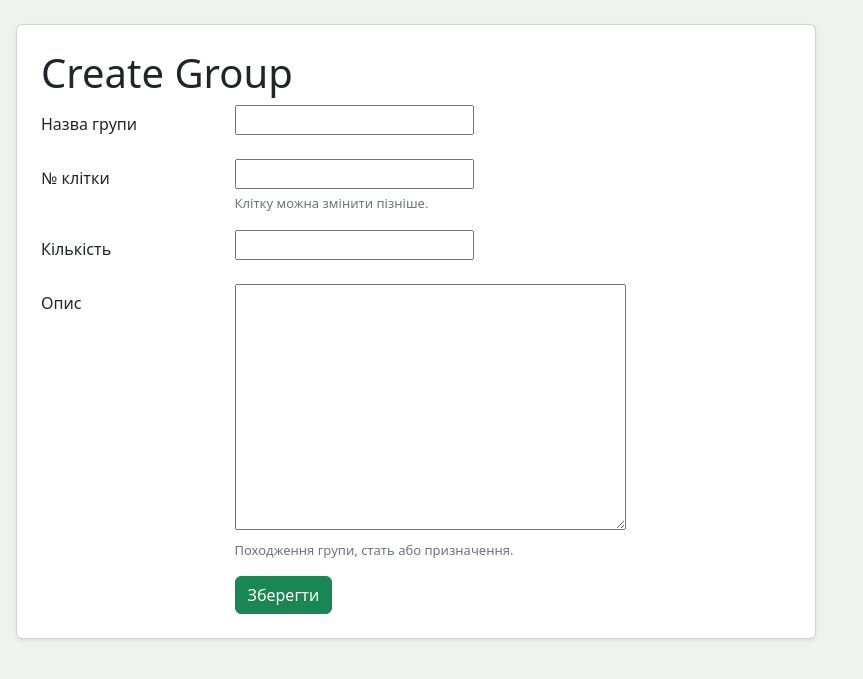
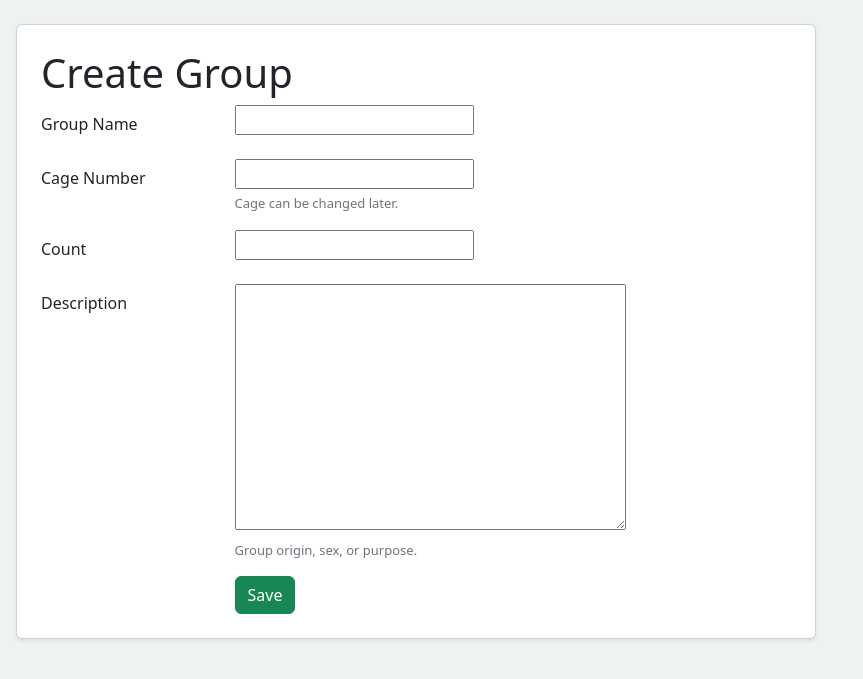
Before and after one commit to kaur-ua/Rabbitfarm, a Django app: page /rabbits/groups/create/ in a window 1280 px wide. Shown: the part 56-735 px from the top of the page, without its empty margins (0-863 px from the left). Run offline with Django 5.2, Linux system fonts and the light colour scheme; a user stored in the database is signed in; tables that the repository leaves empty hold one stand-in row (values such as "Sample post").

Commit message:
Complete farm and authentication localization

```diff
--- a/farms/models.py
+++ b/farms/models.py
@@ -6,7 +6,7 @@ class Farm(models.Model):
 
     name = models.CharField(
     max_length=200,
-    verbose_name="Назва ферми"
+    verbose_name="Farm Name"
 )
     owner = models.ForeignKey(
         settings.AUTH_USER_MODEL,
@@ -17,25 +17,25 @@ class Farm(models.Model):
     location = models.CharField(
         max_length=200,
         blank=True,
-        verbose_name="Місцезнаходження"
+        verbose_name="Location"
     )
 
     description = models.TextField(
         blank=True,
-        verbose_name="Опис"
+        verbose_name="Description"
     )
 
     image = models.ImageField(
         upload_to="farm_images/",
         blank=True,
         null=True,
-        verbose_name="Фото ферми"
+        verbose_name="Farm Photo"
     )
 
     phone = models.CharField(
         max_length=20,
         blank=True,
-        verbose_name="Телефон"
+        verbose_name="Phone"
     )
 
     created_at = models.DateTimeField(
--- a/rabbits/templates/rabbits/create_group.html
+++ b/rabbits/templates/rabbits/create_group.html
@@ -12,42 +12,42 @@
         {% csrf_token %}
 
         <div class="row mb-3">
-            <label class="col-sm-3 col-form-label">Назва групи</label>
+            <label class="col-sm-3 col-form-label">Group Name</label>
             <div class="col-sm-5">
                 {{ form.name }}
             </div>
         </div>
 
         <div class="row mb-3">
-            <label class="col-sm-3 col-form-label">№ клітки</label>
+            <label class="col-sm-3 col-form-label">Cage Number</label>
             <div class="col-sm-5">
                 {{ form.cage_number }}
                 <small style="display:block; margin-top:5px; color: #6c757d;
 font-size: 13px;">
-                Клітку можна змінити пізніше.
+                Cage can be changed later.
                 </small>
             </div>
         </div>
         <div class="row mb-3">
-    <label class="col-sm-3 col-form-label">Кількість</label>
+    <label class="col-sm-3 col-form-label">Count</label>
     <div class="col-sm-3">
         {{ form.count }}
     </div>
 </div>
         <div class="row mb-3">
-            <label class="col-sm-3 col-form-label">Опис</label>
+            <label class="col-sm-3 col-form-label">Description</label>
             <div class="col-sm-7">
             {{ form.description }}
             <small style="display:block; margin-top:5px; color: #6c757d;
 font-size: 13px;">
-                Походження групи, стать або призначення.
+                Group origin, sex, or purpose.
             </small>
             </div>
         </div>
 
         <div class="row">
             <div class="offset-sm-3 col-sm-5">
-                <button type="submit" class="btn btn-success">Зберегти</button>
+                <button type="submit" class="btn btn-success">Save</button>
             </div>
         </div>
     </form>
--- a/templates/registration/login.html
+++ b/templates/registration/login.html
@@ -20,7 +20,7 @@
         <h2>Login</h2>
 
 <p style="margin-bottom: 20px;">
-    Вхід до системи управління фермою
+    Sign in to your farm account
 </p>
 
         <form method="post" class="auth-form">
@@ -34,7 +34,7 @@
 
 </form>
         <p style="margin-top: 15px; color: gray; font-size: 14px;">
-    Відновлення пароля буде доступне пізніше
+    Password recovery will be available later
 </p>
 
     </div>
```
Also changed, not shown: rabbits/templates/rabbits/edit_group.html (+7 -7 lines), templates/farms/edit_farm.html (+6 -6 lines), templates/farms/farm_page.html (+4 -4 lines).
